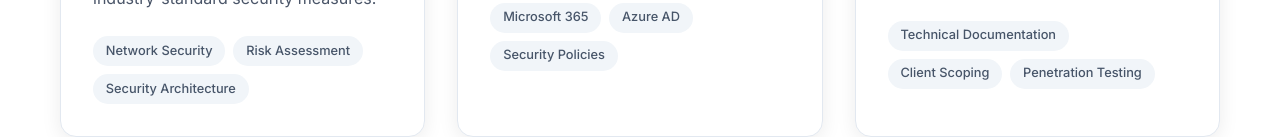
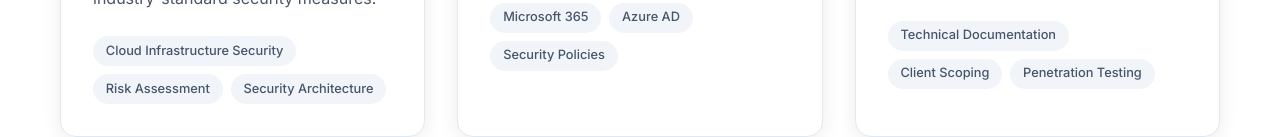
Before and after one commit to pradumnya/anil-portfolio, a plain HTML site: page index.html in a window 1280 px wide. Shown: the part 3352-3489 px from the top of the page. Drawn offline with Linux system fonts and the light colour scheme.

Commit message:
Update index.html

```diff
--- a/index.html
+++ b/index.html
@@ -207,7 +207,7 @@
                         <h3>Azure High Availability & Resilience Infrastructure Deployment</h3>
                         <p>Capstone project in partnership with eWorx Technology Ltd. Created secure network design and implemented industry-standard security measures.</p>
                         <div class="project-tech">
-                            <span class="tech-tag">Network Security</span>
+                            <span class="tech-tag">Cloud Infrastructure Security</span>
                             <span class="tech-tag">Risk Assessment</span>
                             <span class="tech-tag">Security Architecture</span>
                         </div>
```
